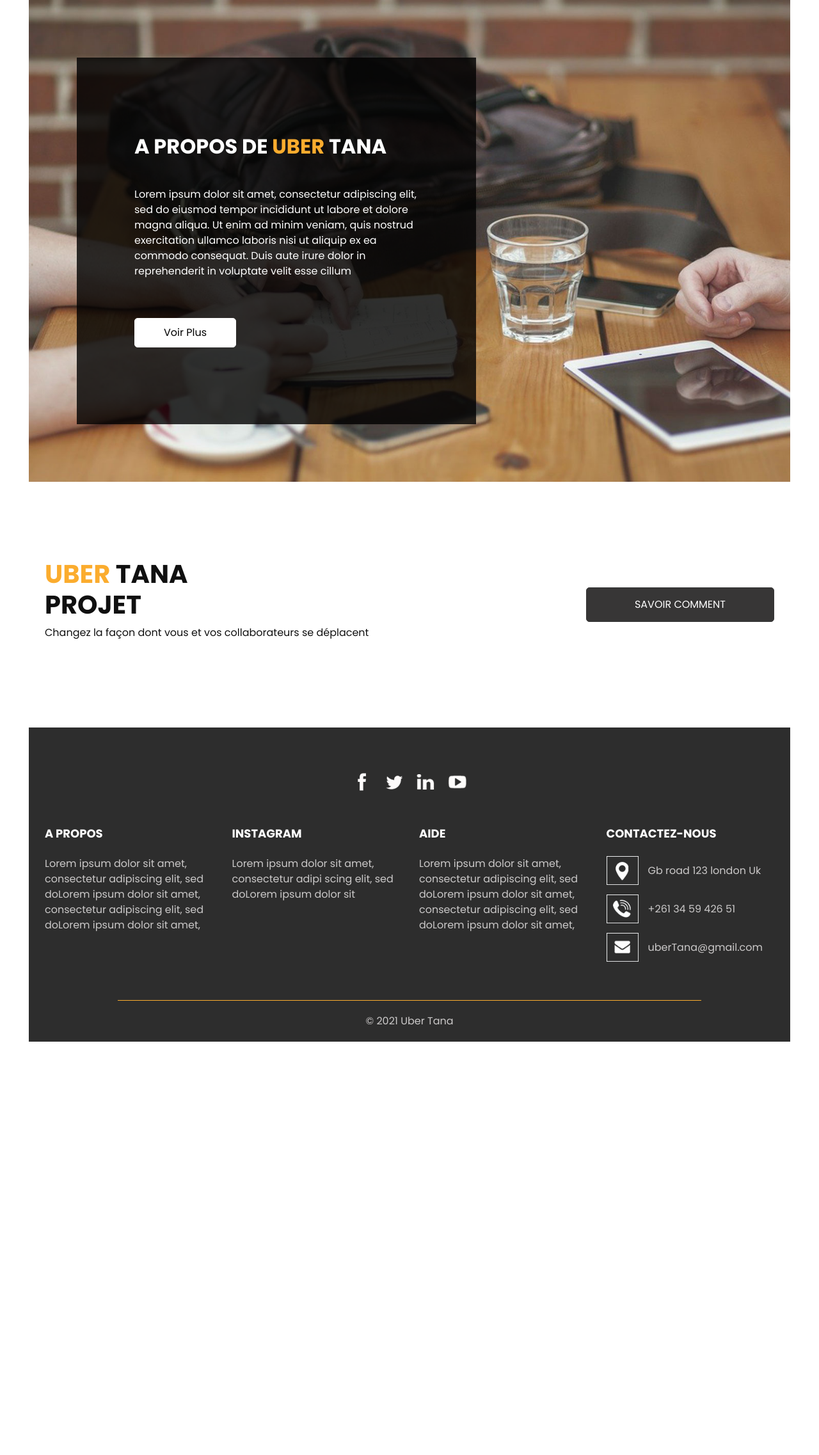
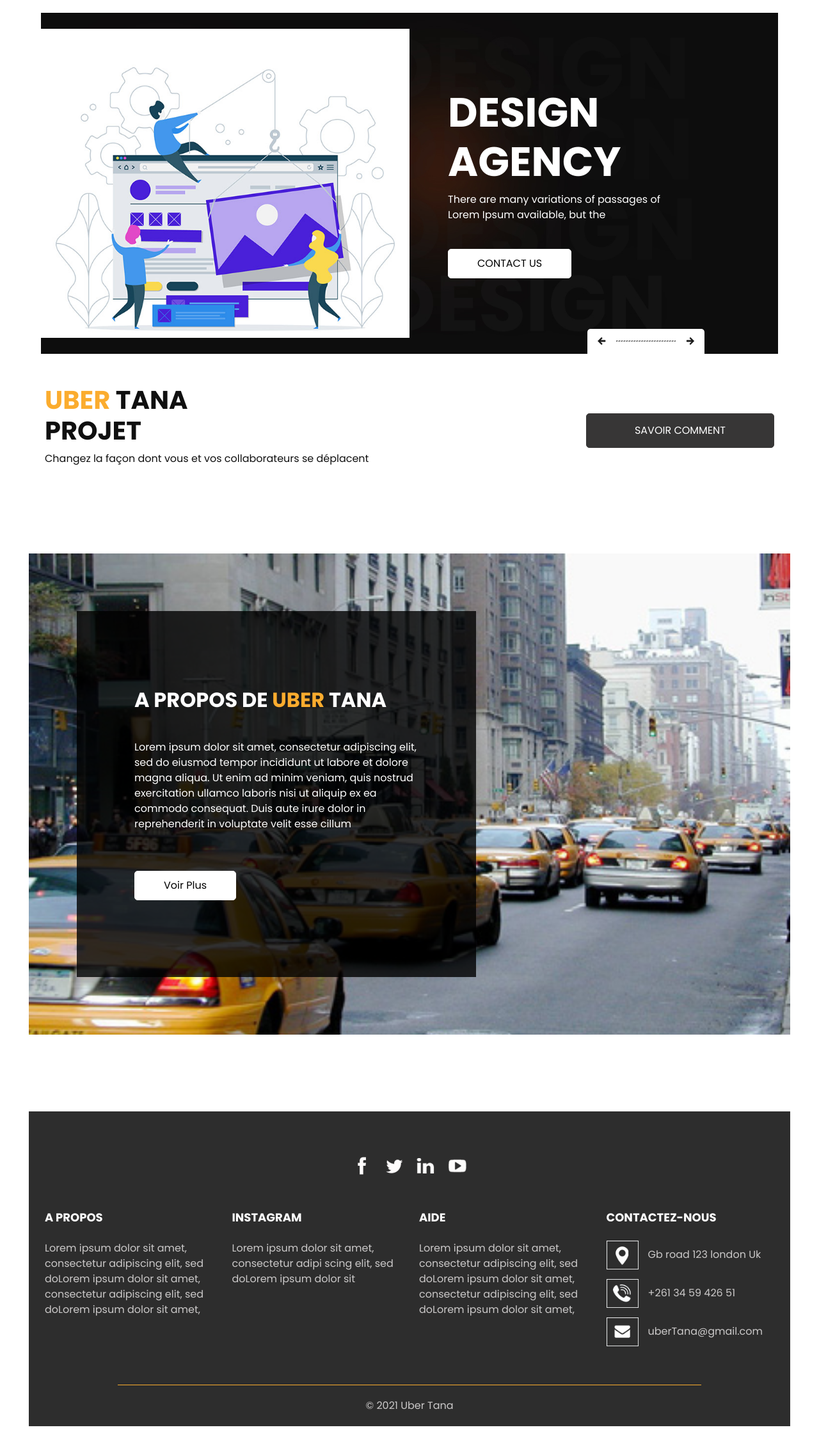
Before and after one commit to rotsyrotsy/UberTana, a CodeIgniter app: page /UberTana/ in a window 1280 px wide. Shown: the part 140-2414 px from the top of the page at 64% size. Before the commit the page ends 1768 px from the top, so only its background shows below. Run offline with CodeIgniter, Linux system fonts and the light colour scheme; some libraries are stand-ins or nearby versions.

Commit message:
update accueil

```diff
--- a/application/views/accueil.php
+++ b/application/views/accueil.php
@@ -1,23 +1,101 @@
-<section class="agency_section layout_padding-bottom">
-    <div class="agency_container ">
-      <div class="box ">
+<section class="slider_section">
+      <div class="slider_container">
+        <div id="carouselExampleIndicators" class="carousel slide" data-ride="carousel">
+
+          <div class="carousel-inner">
+            <div class="carousel-item active">
+              <div class="container-fluid">
+                <div class="row">
+                  <div class="col-md-6 px-0">
+                    <div class="img-box">
+                      <img src="<?php echo site_url("assets/images/slider-img.jpg") ?>" alt="" />
+                    </div>
+                  </div>
+                  <div class="col-md-6">
                     <div class="detail-box">
-          <div class="heading_container">
-            <h2>
-              A Propos de <span>Uber</span> Tana
-            </h2>
-          </div>
+                      <h1>
+                        Design
+                        <br />
+                        Agency
+                      </h1>
                       <p>
-            Lorem ipsum dolor sit amet, consectetur adipiscing elit, sed do eiusmod tempor incididunt ut labore et dolore magna aliqua. Ut enim ad minim veniam, quis nostrud exercitation ullamco laboris nisi ut aliquip ex ea commodo consequat. Duis aute irure dolor in reprehenderit in voluptate velit esse cillum
+                        There are many variations of passages of Lorem Ipsum available, but the
                       </p>
                       <a href="">
-            Voir Plus
+                        Contact Us
+                      </a>
+                    </div>
+                  </div>
+                </div>
+              </div>
+            </div>
+            <div class="carousel-item">
+              <div class="container-fluid">
+                <div class="row">
+                  <div class="col-md-6 px-0">
+                    <div class="img-box">
+                      <img src="<?php echo site_url("assets/images/slider-img.jpg") ?>" alt="" />
+                    </div>
+                  </div>
+                  <div class="col-md-6">
+                    <div class="detail-box">
+                      <h1>
+                        Design
+                        <br />
+                        Agency
+                      </h1>
+                      <p>
+                        There are many variations of passages of Lorem Ipsum available, but the
+                      </p>
+                      <a href="">
+                        Contact Us
+                      </a>
+                    </div>
+                  </div>
+                </div>
+              </div>
+            </div>
+            <div class="carousel-item">
+              <div class="container-fluid">
+                <div class="row">
+                  <div class="col-md-6 px-0">
+                    <div class="img-box">
+                      <img src="<?php echo site_url("assets/images/slider-img.jpg") ?>" alt="" />
+                    </div>
+                  </div>
+                  <div class="col-md-6">
+                    <div class="detail-box">
+                      <h1>
+                        Design
+                        <br />
+                        Agency
+                      </h1>
+                      <p>
+                        There are many variations of passages of Lorem Ipsum available, but the
+                      </p>
+                      <a href="">
+                        Contact Us
+                      </a>
+                    </div>
+                  </div>
+                </div>
+              </div>
+            </div>
+          </div>
+          <div class="carousel_btn-box">
+            <a class="carousel-control-prev" href="#carouselExampleIndicators" role="button" data-slide="prev">
+              <span class="sr-only">Previous</span>
+            </a>
+            <img src="<?php echo site_url("assets/images/line.png") ?>" alt="" />
+            <a class="carousel-control-next" href="#carouselExampleIndicators" role="button" data-slide="next">
+              <span class="sr-only">Next</span>
             </a>
           </div>
         </div>
       </div>
     </section>
-
+<br>
+<br>
     <section class="started_section layout_padding-bottom">
     <div class="container">
       <div class="row">
@@ -44,3 +122,23 @@
       </div>
     </div>
   </section>
+
+<section class="agency_section layout_padding-bottom">
+    <div class="agency_container ">
+      <div class="box ">
+        <div class="detail-box">
+          <div class="heading_container">
+            <h2>
+              A Propos de <span>Uber</span> Tana
+            </h2>
+          </div>
+          <p>
+            Lorem ipsum dolor sit amet, consectetur adipiscing elit, sed do eiusmod tempor incididunt ut labore et dolore magna aliqua. Ut enim ad minim veniam, quis nostrud exercitation ullamco laboris nisi ut aliquip ex ea commodo consequat. Duis aute irure dolor in reprehenderit in voluptate velit esse cillum
+          </p>
+          <a href="">
+            Voir Plus
+          </a>
+        </div>
+      </div>
+    </div>
+  </section>
--- a/application/views/template.php
+++ b/application/views/template.php
@@ -36,9 +36,10 @@
   <!-- responsive style -->
   <!-- <link href="css/responsive.css" rel="stylesheet" /> -->
 
-  <link href="../assets/css/bootstrap.css" rel="stylesheet">
-  <link href="../assets/css/style.css" rel="stylesheet">
-  <link href="../assets/css/responsive.css" rel="stylesheet">
+  <link href="<?php echo site_url("assets/css/bootstrap.css") ?>"   rel="stylesheet">
+  <link href="<?php echo site_url("assets/css/style.css") ?>" rel="stylesheet">
+  <link href="<?php echo site_url("assets/css/responsive.css") ?>" rel="stylesheet">
+
 
 
   <script type="text/javascript" src="<?php echo site_url("assets/js/jquery-3.4.1.min.js") ?>"></script>
--- a/assets/css/style.css
+++ b/assets/css/style.css
@@ -654,7 +654,7 @@ a:focus {
 }
 
 .agency_section .agency_container {
-  background-image: url(../images/agency-img.jpg);
+  background-image: url(../images/taxi.png);
   background-size: cover;
   margin: 0 45px;
   padding: 90px 75px;
--- a/assets/css/style.scss
+++ b/assets/css/style.scss
@@ -617,7 +617,7 @@ a:focus {
 .agency_section {
 
   .agency_container {
-    background-image: url(../images/agency-img.jpg);
+    background-image: url(../images/taxi.png);
     background-size: cover;
     margin: 0 45px;
     padding: 90px 75px;
```
Lines whose indentation alone changed are shown as unchanged.
